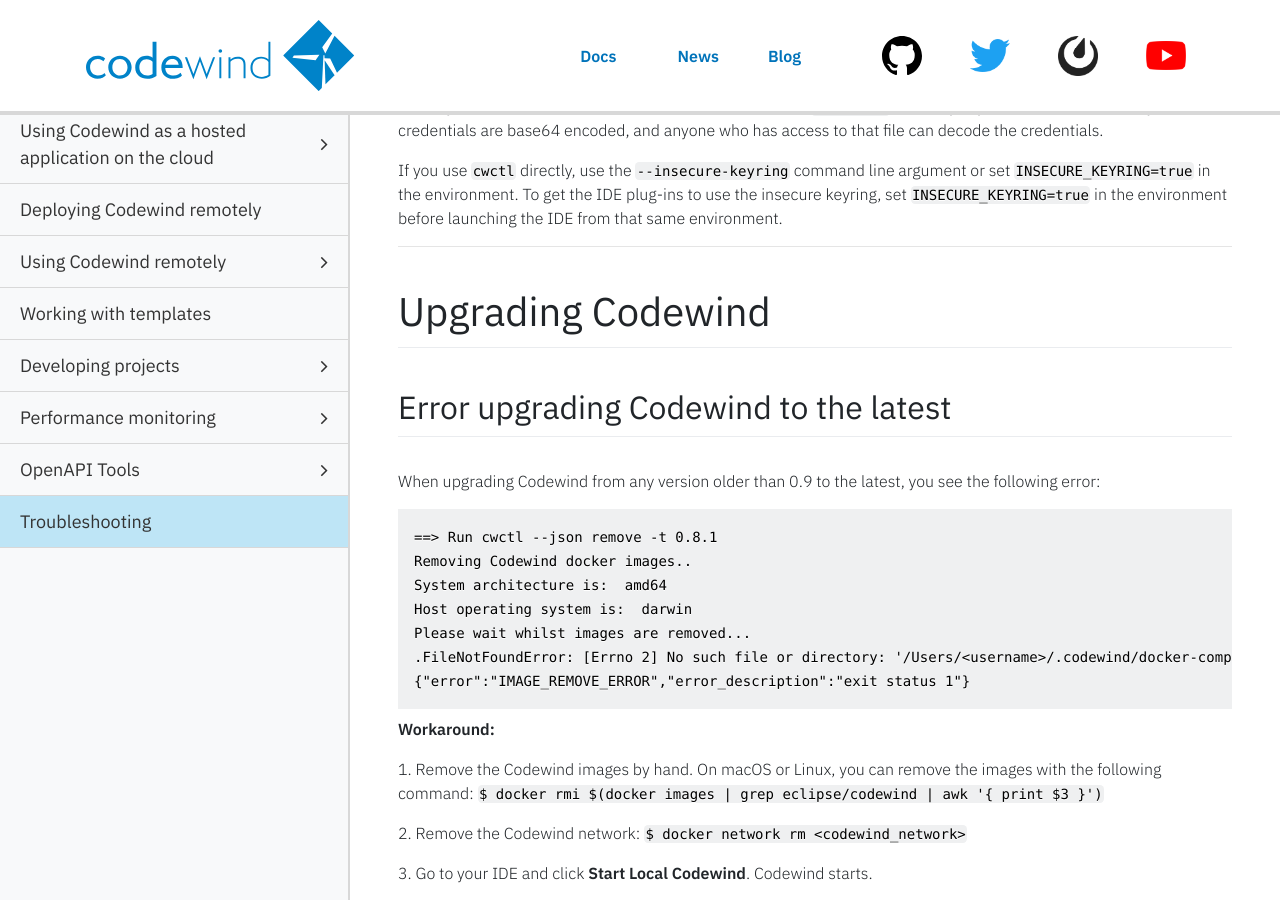
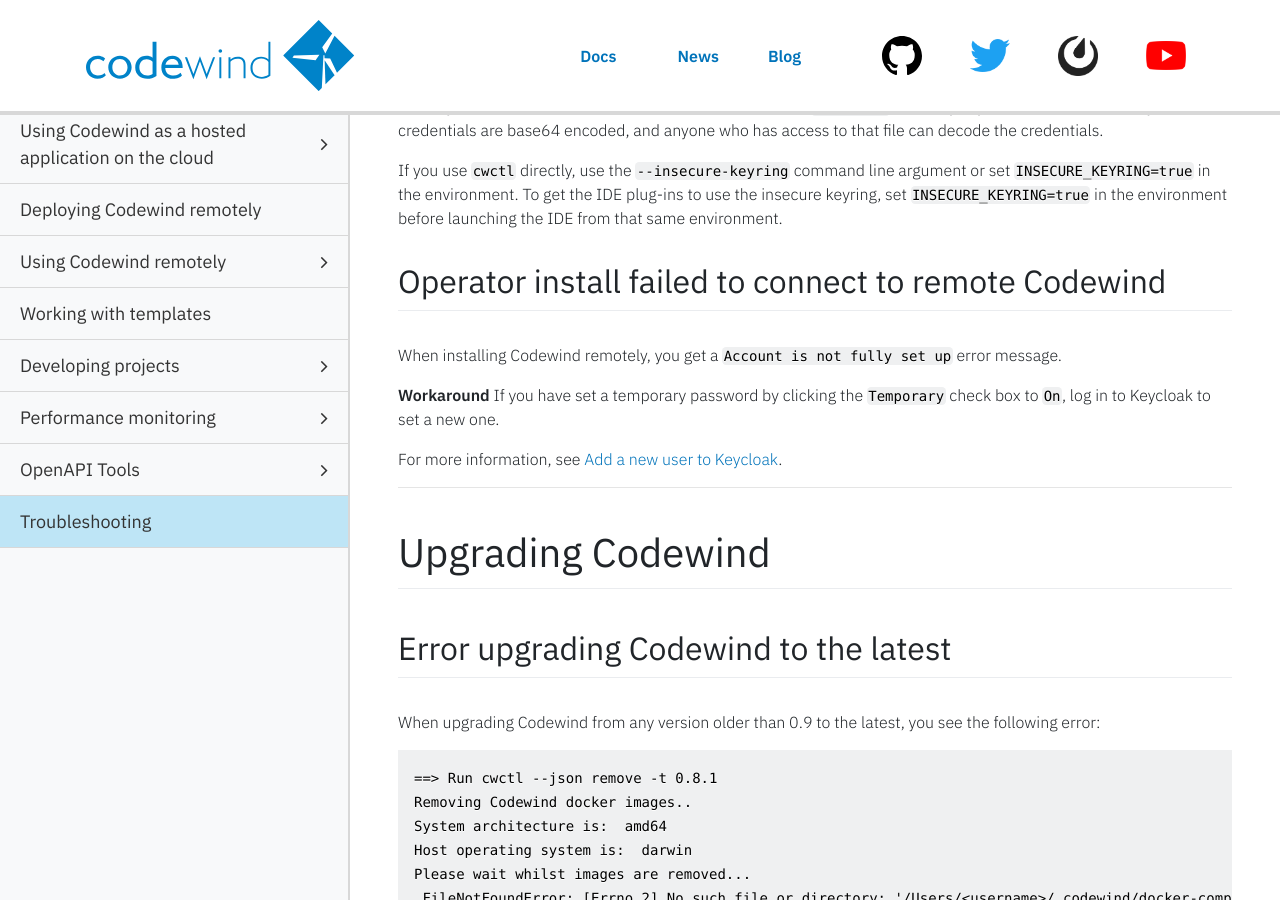
Before and after one commit to eclipse-archived/codewind-docs, a Jekyll site: the page built from docs/_documentations/troubleshooting.md, in a window 1280 px wide and 900 px high, scrolled down 3247 px. Built offline with Jekyll 4.4.1, drawn with Linux system fonts in a browser that asks for light colours; nearby versions of some CDN libraries; comment, search, counter and statistics services are not loaded.

Commit message:
First draft new issue
Signed-off-by: micgibso <MICGIBSO@uk.ibm.com>

```diff
--- a/docs/_documentations/troubleshooting.md
+++ b/docs/_documentations/troubleshooting.md
@@ -144,6 +144,20 @@ If your Linux computer doesn't have the `gnome-keyring` package, you can install
 If you cannot install a keychain, enable insecure keychain mode. If you enable this mode, your credentials are stored in a JSON text file in the `.codewind` directory in your user home directory. The credentials are base64 encoded, and anyone who has access to that file can decode the credentials.
 
 If you use `cwctl` directly, use the `--insecure-keyring` command line argument or set `INSECURE_KEYRING=true` in the environment. To get the IDE plug-ins to use the insecure keyring, set `INSECURE_KEYRING=true` in the environment before launching the IDE from that same environment.
+
+<!--
+Action/Topic: Failed to connect to remote Codewind instance
+Issue type: bug/info
+Issue link: https://github.com/eclipse/codewind/issues/2863
+0.12.0: New
+-->
+##  Operator install failed to connect to remote Codewind
+When installing Codewind remotely, you get a `Account is not fully set up` error message.
+
+**Workaround**
+If you have set a temporary password by clicking the `Temporary` check box to `On`, log in to Keycloak to set a new one.
+
+For more information, see [Add a new user to Keycloak](remote-deploying-codewind.html#3-add-a-new-user-to-keycloak).
 
 ***
 # Upgrading Codewind
```
